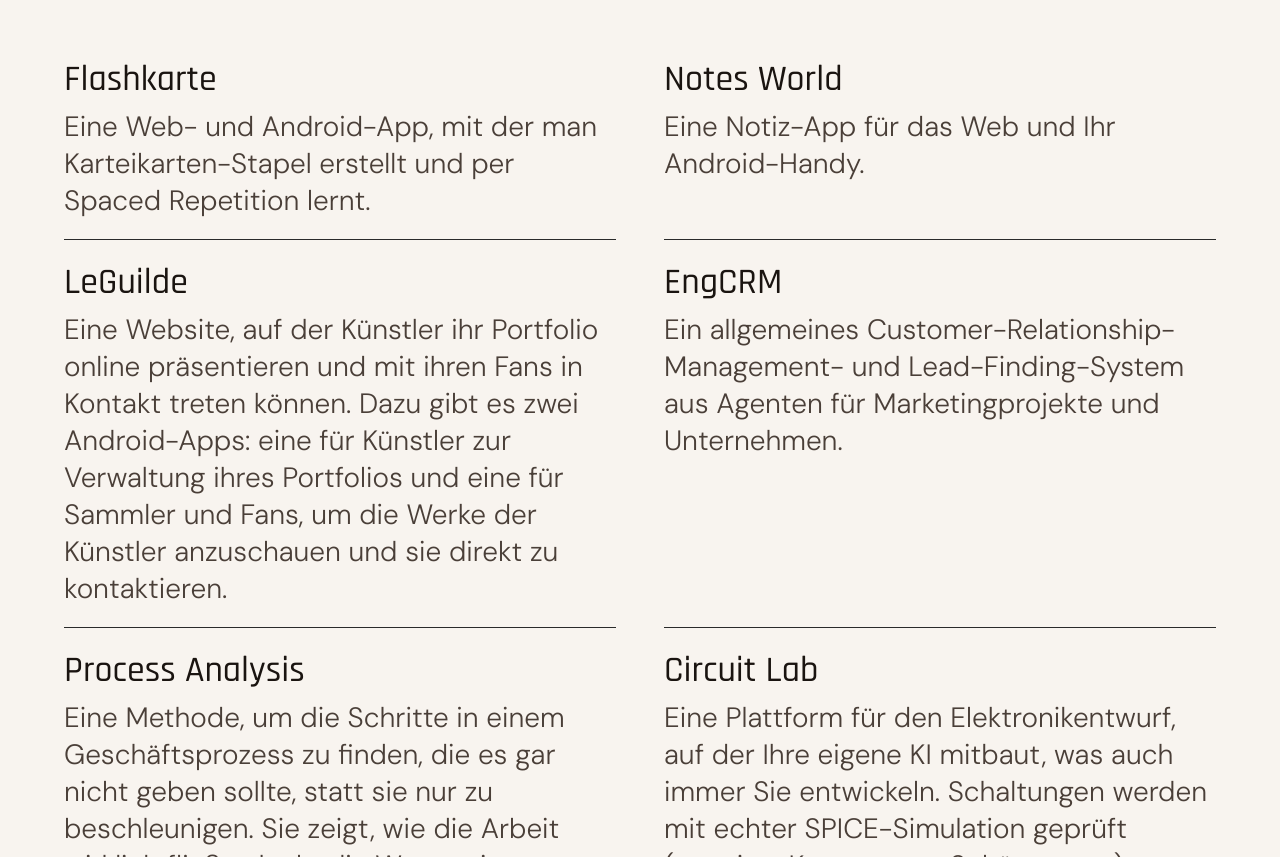
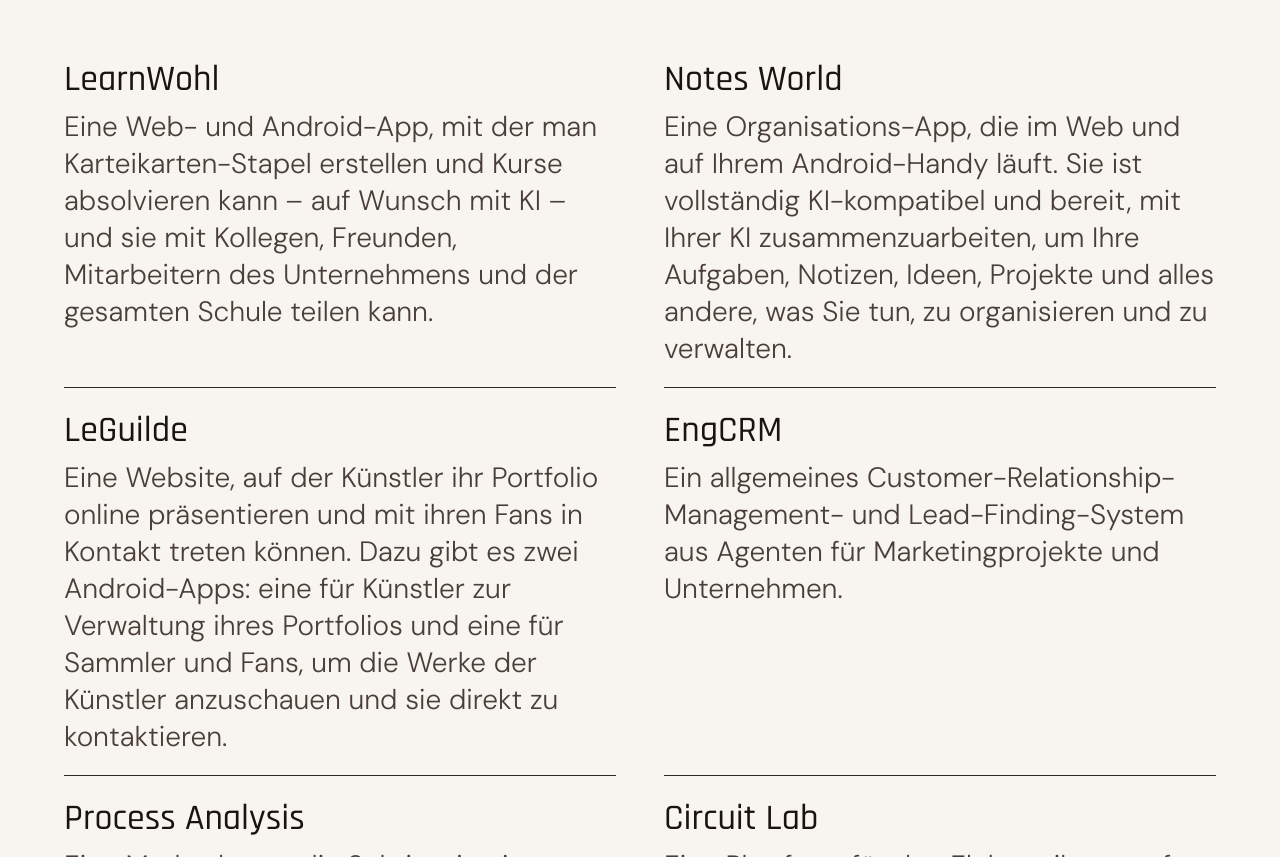
Before and after one commit to johnfire/new-business-website, a plain HTML site: page portfolio.html in a window 1280 px wide. Shown: the part 1413-2270 px from the top of the page. Drawn offline with Linux system fonts and the light colour scheme.

Commit message:
docs(portfolio): rename Flashkarte to LearnWohl, update LearnWohl and Notes World descriptions (DE/EN)
Co-Authored-By: Claude Sonnet 5.5 <noreply@anthropic.com>

```diff
--- a/js/i18n.js
+++ b/js/i18n.js
@@ -89,8 +89,8 @@ const TRANSLATIONS = {
     pf_soon_h:          'In Arbeit, kurz vor der Veröffentlichung',
     pf_soon_note:       'Demnächst verfügbar — noch nicht öffentlich zugänglich.',
     pf_badge:           'Demnächst',
-    pf_flash_desc:      'Eine Web- und Android-App, mit der man Karteikarten-Stapel erstellt und per Spaced Repetition lernt.',
-    pf_notes_desc:      'Eine Notiz-App für das Web und Ihr Android-Handy.',
+    pf_flash_desc:      'Eine Web- und Android-App, mit der man Karteikarten-Stapel erstellen und Kurse absolvieren kann – auf Wunsch mit KI – und sie mit Kollegen, Freunden, Mitarbeitern des Unternehmens und der gesamten Schule teilen kann.',
+    pf_notes_desc:      'Eine Organisations-App, die im Web und auf Ihrem Android-Handy läuft. Sie ist vollständig KI-kompatibel und bereit, mit Ihrer KI zusammenzuarbeiten, um Ihre Aufgaben, Notizen, Ideen, Projekte und alles andere, was Sie tun, zu organisieren und zu verwalten.',
     pf_leguilde_desc:   'Eine Website, auf der Künstler ihr Portfolio online präsentieren und mit ihren Fans in Kontakt treten können. Dazu gibt es zwei Android-Apps: eine für Künstler zur Verwaltung ihres Portfolios und eine für Sammler und Fans, um die Werke der Künstler anzuschauen und sie direkt zu kontaktieren.',
     pf_crm_desc:        'Ein allgemeines Customer-Relationship-Management- und Lead-Finding-System aus Agenten für Marketingprojekte und Unternehmen.',
     pf_pa_desc:         'Eine Methode, um die Schritte in einem Geschäftsprozess zu finden, die es gar nicht geben sollte, statt sie nur zu beschleunigen. Sie zeigt, wie die Arbeit wirklich fließt, deckt die Wartezeiten zwischen den Schritten auf und streicht Schritte, die nur aus Gewohnheit existieren. KI kommt erst dann zum Einsatz, wo sie wirklich etwas bringt, nicht an jedem Schritt.',
@@ -190,8 +190,8 @@ const TRANSLATIONS = {
     pf_soon_h:          'Currently underway, nearing public deployment',
     pf_soon_note:       'Coming soon — not yet available to the public.',
     pf_badge:           'Coming soon',
-    pf_flash_desc:      'A web and Android app that allows the user to create decks of flashcards and use them for spaced repetition learning.',
-    pf_notes_desc:      'A note taking app that runs on the web and on your Android phone.',
+    pf_flash_desc:      'A web and Android app that allows the user to create flashcard decks and complete courses, using AI if the user wishes, and to share them with coworkers, friends, company employees, and the rest of their school.',
+    pf_notes_desc:      'An organization app that runs on the web and on your Android phone. It is completely AI compatible and ready to work with your AI to help organize and manage your tasks, notes, ideas, projects, and all the other stuff that you do.',
     pf_leguilde_desc:   'A website that allows artists to set up their portfolio on the web for public viewing and contact with their fans. There are also two Android apps: one for artists to manage their portfolio, and one for collectors and fans to look at artists\' works and contact the artists directly.',
     pf_crm_desc:        'A general customer relationship management and lead finding system of agents for marketing projects and businesses.',
     pf_pa_desc:         'A method for finding the steps in a business process that shouldn\'t exist, rather than just making them faster. It maps how work really flows, finds the waiting time between steps, and removes the steps that only exist out of habit. AI is then added only at the points where it actually helps, not bolted onto every step.',
--- a/portfolio.html
+++ b/portfolio.html
@@ -316,14 +316,16 @@
             <ul class="tools-list">
               <li>
                 <a
-                  href="https://flashkarte.christopherrehm.de/welcome"
+                  href="https://learnwohl.app"
                   target="_blank"
                   rel="noopener"
-                  >Flashkarte</a
+                  >LearnWohl</a
                 >
                 <span class="tool-desc" data-i18n="pf_flash_desc"
-                  >A web and Android app that allows the user to create decks of
-                  flashcards and use them for spaced repetition learning.</span
+                  >A web and Android app that allows the user to create
+                  flashcard decks and complete courses, using AI if the user
+                  wishes, and to share them with coworkers, friends, company
+                  employees, and the rest of their school.</span
                 >
               </li>
               <li>
@@ -334,8 +336,10 @@
                   >Notes World</a
                 >
                 <span class="tool-desc" data-i18n="pf_notes_desc"
-                  >A note taking app that runs on the web and on your Android
-                  phone.</span
+                  >An organization app that runs on the web and on your Android
+                  phone. It is completely AI compatible and ready to work with
+                  your AI to help organize and manage your tasks, notes, ideas,
+                  projects, and all the other stuff that you do.</span
                 >
               </li>
               <li>
```
Also changed, not shown: 1 other file.
